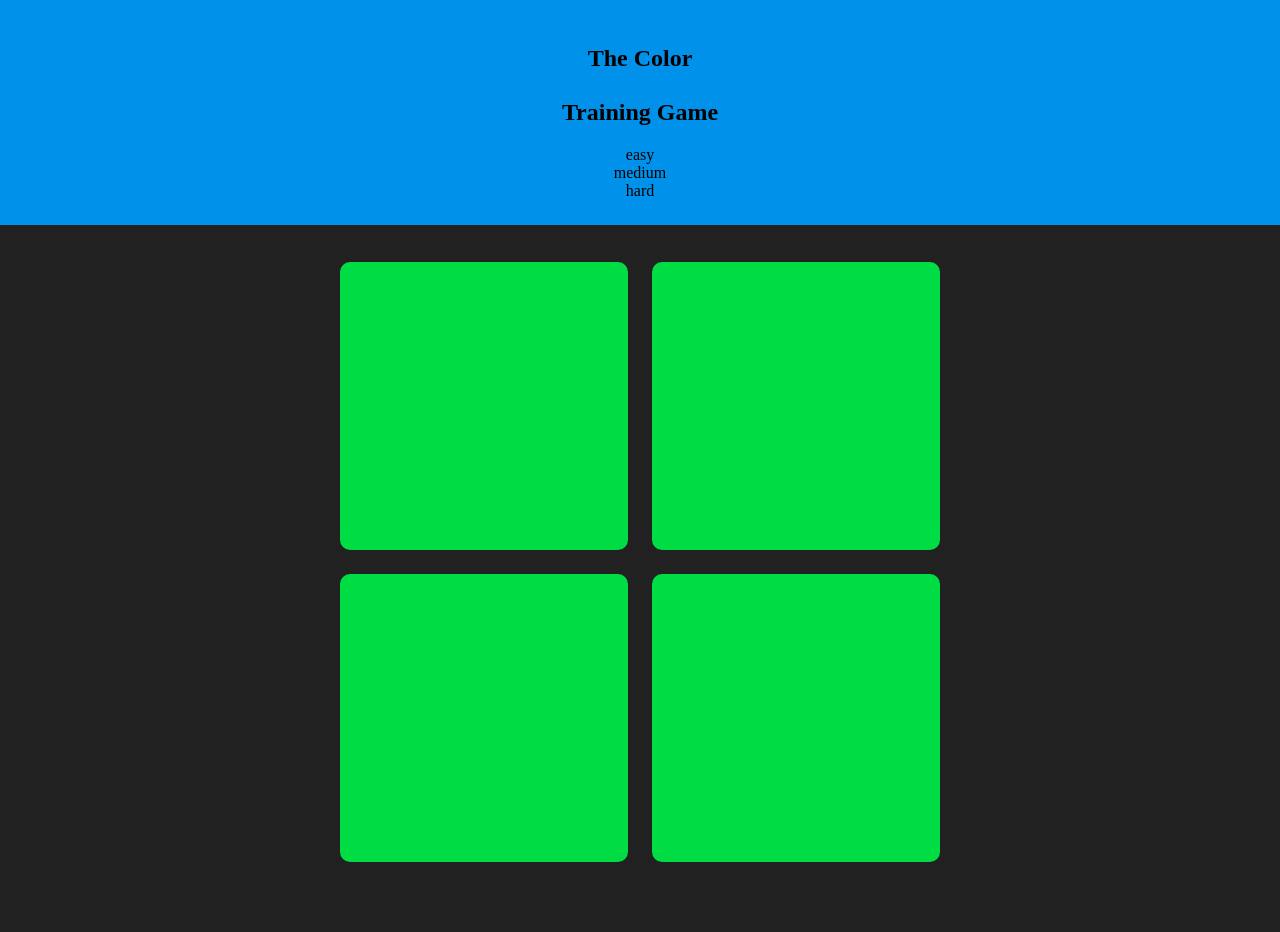
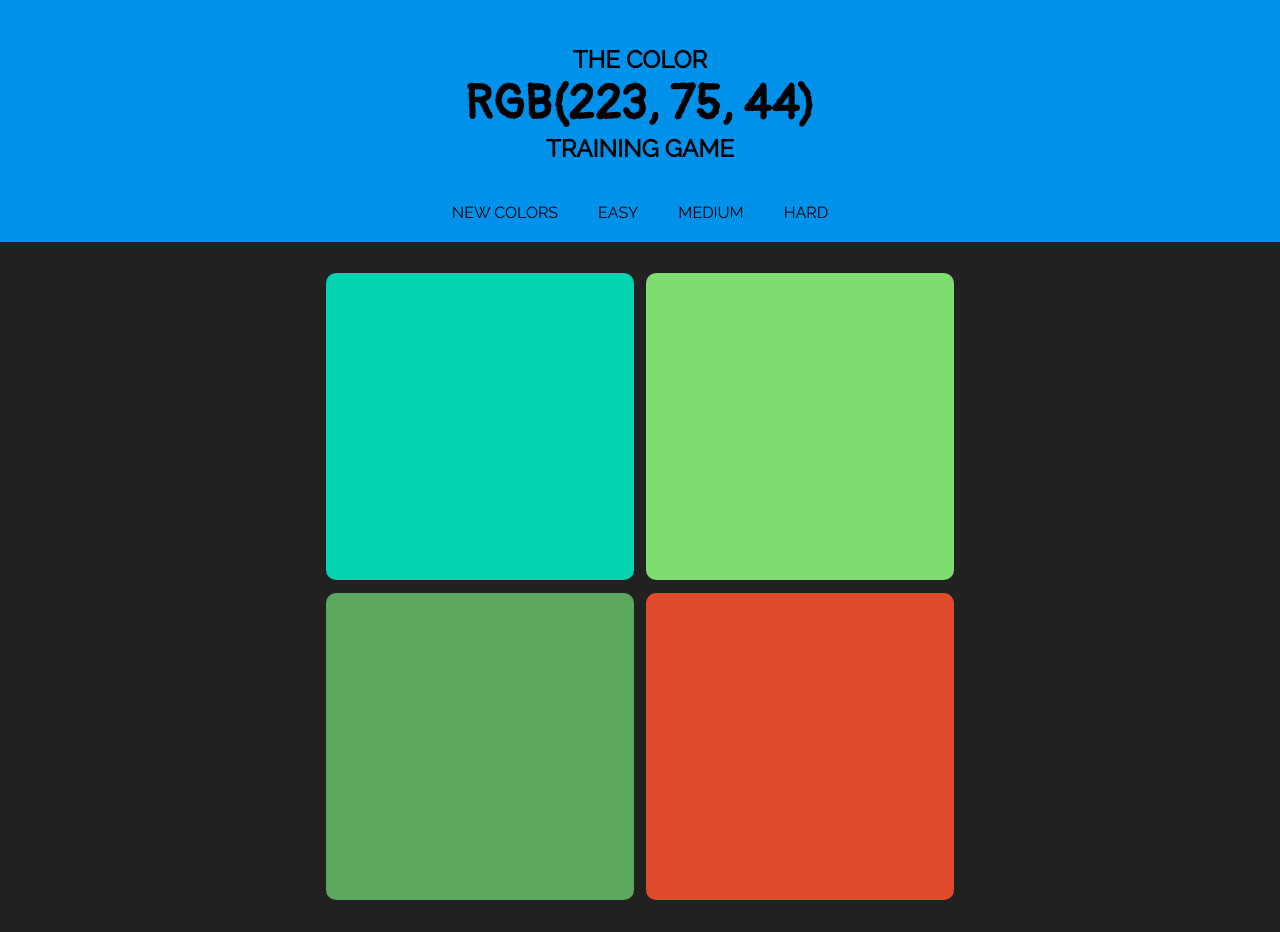
Before and after one commit to chrisgbradley/colorgame, a plain HTML site: page index.html in a window 1280 px wide. Before the commit the page ends 899 px from the top, so only its background shows below. Drawn offline with Linux system fonts and the light colour scheme.

Commit message:
v0.2
Needs restructuring in the JS department.
Todo:
-add click listener for #reset
-add message swap for #reset
-add #message swap
-attach gameWon to the background color
**Modular restructure (this is what I get for not using paper or
thinking ahead -- 10 minutes would have saved me ~3hrs)
**Post restructure goals
--Support Hex

```diff
--- a/css/styles.css
+++ b/css/styles.css
@@ -10,6 +10,7 @@ html, body {
 
 body {
     background-color: #212121;
+    font-family: Raleway, sans-serif;
 }
 
 
@@ -26,12 +27,12 @@ body {
 
 .dc-section-primary {
     background-color: #0091EA;
+    text-transform: uppercase;
 }
 
 .dc-section-secondary {}
 
 #dc-top {
-    height:
 }
 
 
@@ -41,7 +42,9 @@ body {
 *
 *************************************************/
 
-.dc-container {}
+.dc-container {
+    padding:0px 25%;
+}
 
 
 /*************************************************
@@ -101,6 +104,50 @@ body {
 
 
 /*************************************************
+*   Padding
+*
+*
+*************************************************/
+.padding-remove {
+    padding:0px;
+}
+
+.padding-remove-top {
+    padding-top: 0px;
+}
+
+.padding-remove-right {
+    padding-right: 0px;
+}
+
+.padding-remove-bottom {
+    padding-bottom: 0px;
+}
+
+.padding-remove-left {
+    padding-left:  0px;
+}
+
+/*************************************************
+*   Navigation
+*
+*
+*************************************************/
+.navbar {
+    display: flex;
+    align-items: center;
+    justify-content: center;
+}
+
+.nav {
+}
+
+.navbar .navitem {
+    display:inline-flex;
+    padding: 20px;
+}
+
+/*************************************************
 *   Base Elements
 *
 *   (i.e. h1, ul, li, etc.)
@@ -132,16 +179,33 @@ ul {
 }
 
 
-/* fill 50% container */
+/* fill container */
 
 .square-1-2 {
-    width: 24%;
+    width: 49%;
 }
 
 .square-1-3 {
-    width: 16%;
+    width: 32%;
 }
 
 .square-1-4 {
-    width: 12%;
+    width: 23.5%;
 }
+
+.square-1-5 {
+    width: 18.4%;
+}
+
+.square-1-6 {
+    width: 15%;
+}
+
+.hidden {
+    visibility: hidden;
+}
+
+#colorCode {
+    font-size: 2em;
+    font-family: Pangolin, cursive;
+}
--- a/index.html
+++ b/index.html
@@ -6,24 +6,30 @@
     <title>Color Game</title>
 
     <!-- Styles -->
+    <link href="https://fonts.googleapis.com/css?family=Pangolin|Raleway" rel="stylesheet">
     <link rel="stylesheet" type="text/css" href="css/styles.css" />
+
 </head>
 
 <body>
-    <div class="dc-section dc-section-primary">
+    <div class="dc-section dc-section-primary padding-remove-bottom">
         <div class="dc-container center center-content">
             <div id="board" class="masthead">
                 <h2>The Color<br /><span id="colorCode"></span><br />Training Game</h2>
             </div>
-            <div id="controls" class="nav">
-                <ul id="difficulty-list">
-                    <li class="selected">
+            <div id="controls" class="navbar">
+                <a id="reset" class="navitem left">New Colors</a>
+                <p id="message">
+
+                </p>
+                <ul id="difficulty-list" class="navbar right">
+                    <li class="navitem selected">
                         easy
                     </li>
-                    <li>
+                    <li class="navitem">
                         medium
                     </li>
-                    <li>
+                    <li class="navitem">
                         hard
                     </li>
                 </ul>
--- a/js/scripts.js
+++ b/js/scripts.js
@@ -1,13 +1,14 @@
 var game = {
     el: document.getElementById("game"),
     color: document.getElementById("colorCode"),
+    tiles: document.querySelectorAll("#game .dc-grid-item"),
     difficulty: findWithClass("selected", document.getElementById("difficulty-list").children),
     setDifficulty: function(difficulty) {
         var game = this.el;
         clearGame();
         /* a is the length of the desired array*/
-        var a = difficulty+2;
-        for(var i = 0; i < a; i++) {
+        var a = difficulty + 2;
+        for (var i = 0; i < a; i++) {
             createRow(a);
         };
 
@@ -18,9 +19,9 @@ var game = {
 
 
             //append items to row
-            for(var j = 0; j < items; j++) {
+            for (var j = 0; j < items; j++) {
                 var subNode = document.createElement("div");
-                subNode.classList.add("dc-grid-item", "square-1-"+items);
+                subNode.classList.add("dc-grid-item", "square-1-" + items);
                 node.appendChild(subNode);
             }
             //append row to game
@@ -32,29 +33,42 @@ var game = {
                 game.removeChild(game.lastChild);
             };
         };
+
+        this.updateGame();
     },
-    initListeners: function() {
+    initButtonListeners: function() {
         var e;
 
-        e = document.querySelectorAll("ul li");
-        for(var i = 0; i < e.length; i++){
+        e = document.querySelectorAll("#difficulty-list li");
+        for (var i = 0; i < e.length; i++) {
             e[i].addEventListener("click", function() {
-                for(var j = 0; j < e.length; j++) {
+                for (var j = 0; j < e.length; j++) {
                     e[j].classList.remove("selected");
                 };
                 this.classList.add("selected");
-                for(var j = 0; j < e.length; j++) {
-                    if(e[j] === this) {
+                for (var j = 0; j < e.length; j++) {
+                    if (e[j] === this) {
                         game.setDifficulty(j);
+                        game.newGame();
                     };
                 };
             });
         };
     },
+    initTileListeners: function() {
+        for(var i = 0; i < this.tiles.length; i++) {
+            this.tiles[i].addEventListener("click", function() {
+                if(this.style.backgroundColor === game.color.textContent) {
+                    game.gameWon();
+                } else {
+                    this.classList.add("hidden");
+                }
+            });
+        }
+    },
     newColors: function() {
-        var tiles = document.querySelectorAll("#game .dc-grid-item");
-        for(var i = 0; i < tiles.length; i++) {
-            tiles[i].style.backgroundColor = rgbCode();
+        for (var i = 0; i < this.tiles.length; i++) {
+            this.tiles[i].style.backgroundColor = rgbCode();
         };
 
         function rgbCode() {
@@ -65,9 +79,24 @@ var game = {
         };
     },
     setColor: function() {
-        var tiles = document.querySelectorAll("#game .dc-grid-item");
-        var r = Math.floor(Math.random() * tiles.length);
-        this.color.textContent = tiles[r].style.backgroundColor;
+        var r = Math.floor(Math.random() * this.tiles.length);
+        this.color.textContent = this.tiles[r].style.backgroundColor;
+    },
+    gameWon: function() {
+        for(var i = 0; i < this.tiles.length; i++) {
+            this.tiles[i].classList.remove("hidden");
+            this.tiles[i].style.backgroundColor = game.color.textContent;
+            document.getElementById("top")
+        };
+    },
+    newGame: function() {
+        this.newColors();
+        this.setColor();
+    },
+    updateGame: function() {
+        this.color = document.getElementById("colorCode");
+        this.tiles = document.querySelectorAll("#game .dc-grid-item");
+        this.initTileListeners();
     }
 };
 
@@ -76,7 +105,9 @@ var game = {
 
 window.onload = function() {
     game.setDifficulty(game.difficulty);
-    game.initListeners();
+    game.initButtonListeners();
+    game.initTileListeners();
+    game.newGame();
 }
 
 
```
